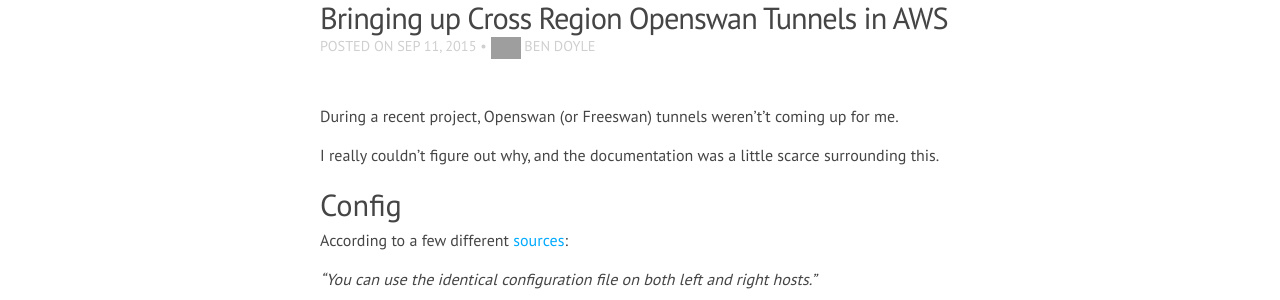
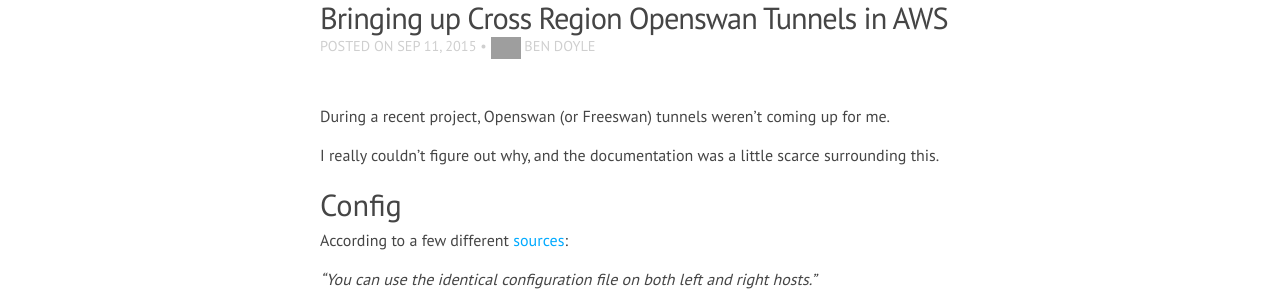
Before and after one commit to twilblog/twilblog.github.io, a Jekyll site: the page built from _posts/2015-09-11-bring-up-ipsec-tunnels.md, in a window 1280 px wide and 900 px high. Shown: the part 377-677 px from the top of the window. Built offline with Jekyll 4.4.1, drawn with Linux system fonts in a browser that asks for light colours; nearby versions of some CDN libraries; some of the changed text lies outside the part shown; grey boxes are pictures that could not be loaded.

Commit message:
some minor typos.

```diff
--- a/_posts/2015-09-11-bring-up-ipsec-tunnels.md
+++ b/_posts/2015-09-11-bring-up-ipsec-tunnels.md
@@ -6,7 +6,7 @@
 author_avatar: https://res-3.cloudinary.com/status-hero/image/upload/c_fill/v1437582322/ubqxl0tjuwryeunokzwp
 categories: VPN ipsec AWS
 ---
-During a recent project, Openswan (or Freeswan) tunnels weren't't coming up for me.
+During a recent project, Openswan (or Freeswan) tunnels weren't coming up for me.
 
 I really couldn't figure out why, and the documentation was a little scarce surrounding this.
 
```
Also changed, not shown: other parts of _posts/2015-09-11-bring-up-ipsec-tunnels.md (+1 -1 lines).
